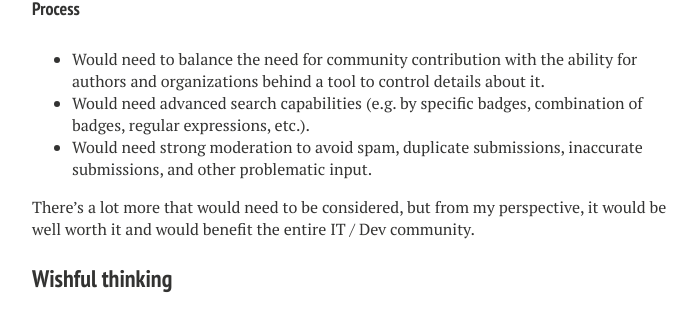
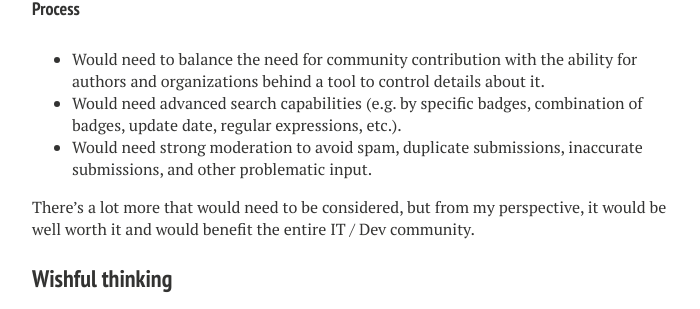
Before and after one commit to RamblingCookieMonster/RamblingCookieMonster.github.io, a Jekyll site: the page built from _posts/2015-05-02-Keeping-Up-With-The-Tools.md, in a window 1280 px wide and 900 px high, scrolled down 4251 px. Shown: the part 168-477 px from the top of the window, without its empty margins (288-988 px from the left). Built offline with Jekyll 4.4.1, drawn with Linux system fonts in a browser that asks for light colours; nearby versions of some CDN libraries; comment, search, counter and statistics services are not loaded.

Commit message:
update date

```diff
--- a/_posts/2015-05-02-Keeping-Up-With-The-Tools.md
+++ b/_posts/2015-05-02-Keeping-Up-With-The-Tools.md
@@ -133,7 +133,7 @@ Lastly, a reasonable gamification system might encourage using the repository.
 #### Process
 
 * Would need to balance the need for community contribution with the ability for authors and organizations behind a tool to control details about it.
-* Would need advanced search capabilities (e.g. by specific badges, combination of badges, regular expressions, etc.).
+* Would need advanced search capabilities (e.g. by specific badges, combination of badges, update date, regular expressions, etc.).
 * Would need strong moderation to avoid spam, duplicate submissions, inaccurate submissions, and other problematic input.
 
 There's a lot more that would need to be considered, but from my perspective, it would be well worth it and would benefit the entire IT / Dev community.
```
